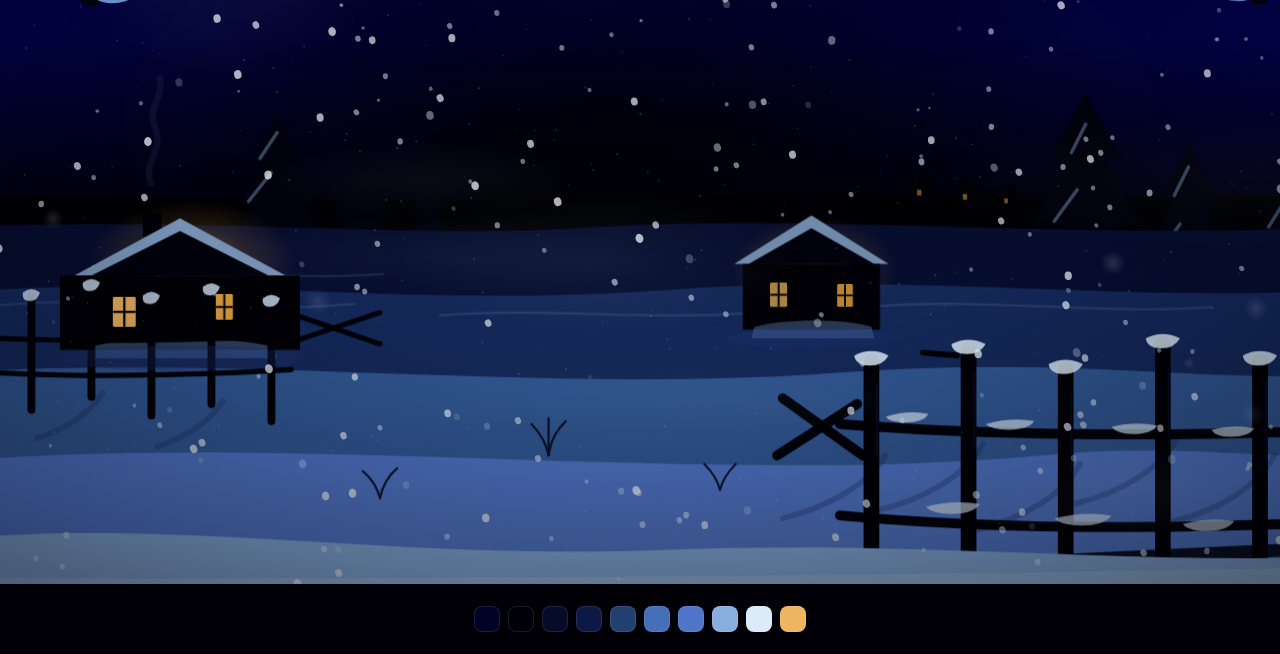
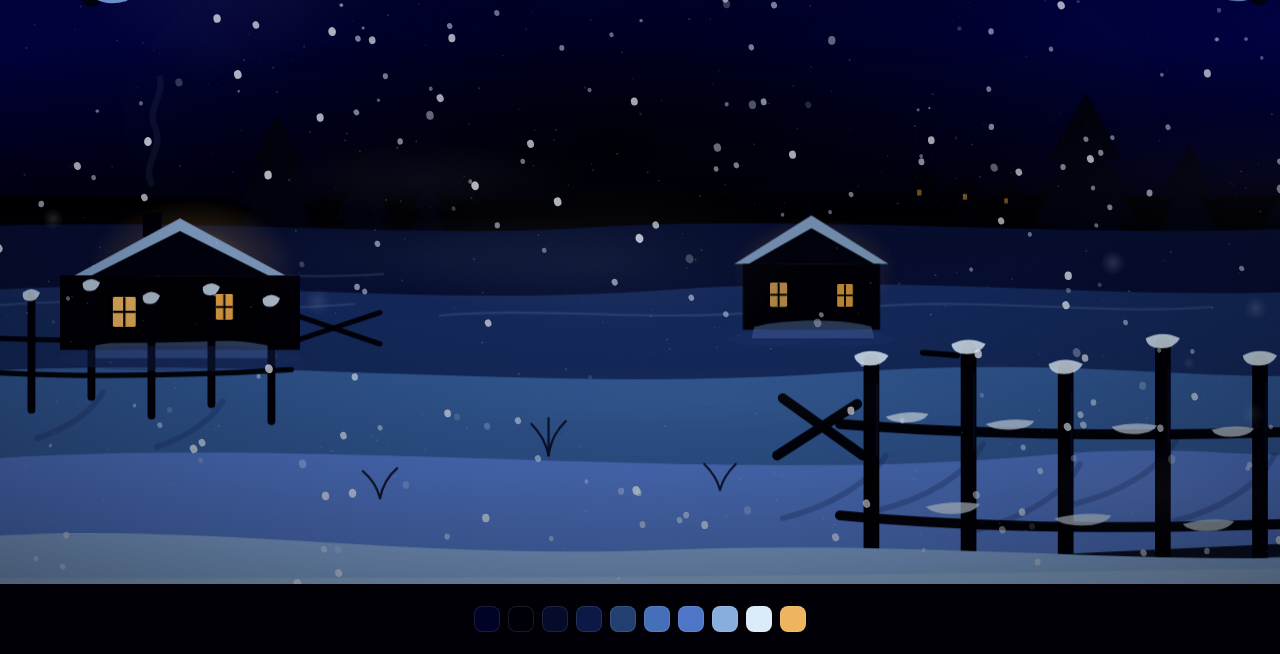
Before and after one commit to pharma-news/winter, a plain HTML site: page index.html in a window 1280 px wide. Shown: the part 216-870 px from the top of the page. Drawn offline with Linux system fonts and the light colour scheme.

Commit message:
дальние ели — чистые силуэты: убираю блики, которые висели в небе

```diff
--- a/index.html
+++ b/index.html
@@ -115,12 +115,7 @@
         <path d="M950 282 L934 314 L943 312 L929 344 L939 342 L928 366 L972 366 L961 342 L971 344 L957 312 L966 314 Z"/>
         <rect x="946" y="364" width="8" height="10"/>
       </g>
-      <!-- снег на лапах -->
-      <g stroke="#7f9fca" stroke-opacity=".42" stroke-width="2.4" stroke-linecap="round" fill="none">
-        <path d="M234 262 L246 244"/><path d="M226 292 L242 272"/><path d="M802 258 L812 238"/>
-        <path d="M790 306 L806 284"/><path d="M874 288 L884 268"/><path d="M864 328 L878 308"/>
-        <path d="M940 310 L950 294"/>
-      </g>
+      <!-- дальние ели — просто силуэты, как в кадре: никаких бликов в небе -->
     </g>
 
     <!-- сугробы: чем ближе, тем светлее -->
```
